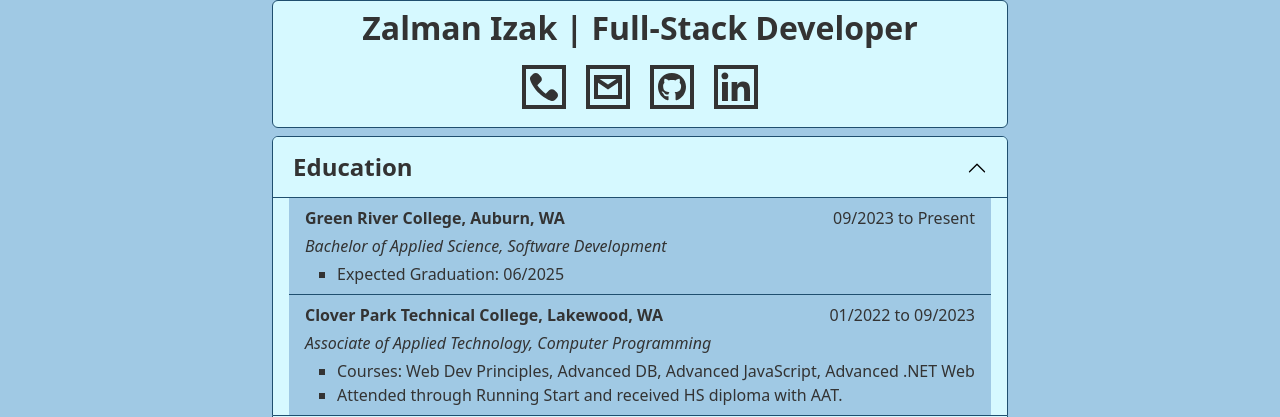
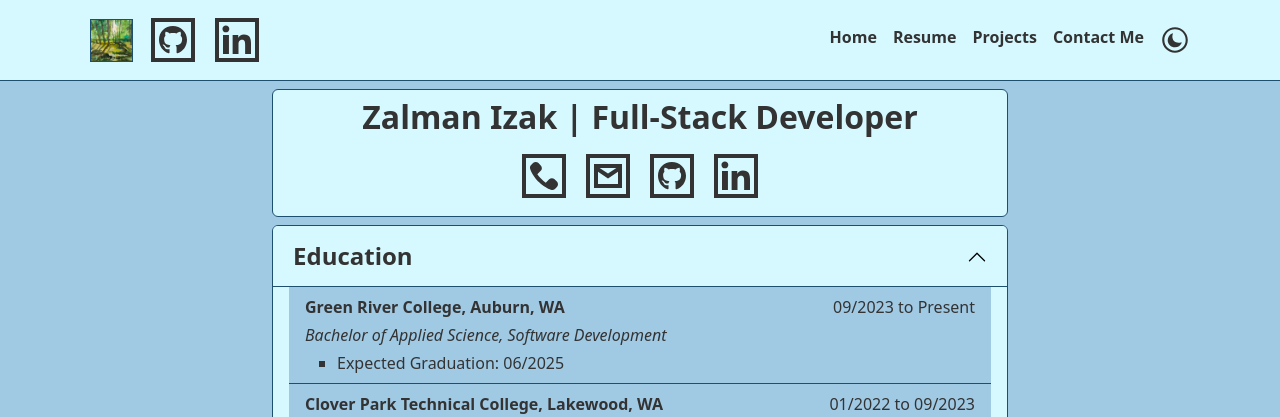
Before and after one commit to theZalmanian/Fall2023-SDEV305-TheZalmanian, a PHP site: page /portfolio/resume.php in a window 1280 px wide. Shown: the top 417 px of the page. Run offline with PHP 8.4, Linux system fonts and the light colour scheme.

Commit message:
Moved navigation over to navigation.php - Linked to new navigation in the .php files

```diff
--- /dev/null
+++ b/layouts/navigation.php
@@ -0,0 +1,47 @@
+<nav class="navbar sticky-top navbar-expand-md mb-2 border-bottom">
+    <div class="container">
+        <div class="d-flex justify-content-center align-items-center">
+            <img class="mx-2 border" src="/images/theZalmanian.jpg" height="43" alt="A forest with light streaming through">
+            <a class="icon" href="https://github.com/thezalmanian" aria-label="GitHub">
+                <svg viewBox="0 0 32 32" xmlns="http://www.w3.org/2000/svg">
+                    <path d="M 5 5 L 5 27 L 27 27 L 27 5 Z M 7 7 L 25 7 L 25 25 L 7 25 z" />
+                    <path d="M 15.908203 9 C 11.989203 9 9 11.974766 9 15.884766 C 9 19.017766 10.967203 21.699578 13.783203 22.642578 C 14.148203 22.706578 14.275391 22.482781 14.275391 22.300781 C 14.275391 22.126781 14.267578 21.159453 14.267578 20.564453 C 14.267578 20.564453 12.283094 20.991656 11.871094 19.722656 C 11.871094 19.722656 11.547891 18.905406 11.087891 18.691406 C 11.087891 18.691406 10.444766 18.247859 11.134766 18.255859 C 11.134766 18.255859 11.833656 18.312328 12.222656 18.986328 C 12.840656 20.081328 13.878203 19.762078 14.283203 19.580078 C 14.346203 19.128078 14.530328 18.810906 14.736328 18.628906 C 13.157328 18.454906 11.5625 18.224719 11.5625 15.511719 C 11.5625 14.733719 11.776516 14.345703 12.228516 13.845703 C 12.156516 13.662703 11.911781 12.901781 12.300781 11.925781 C 12.895781 11.742781 14.251953 12.6875 14.251953 12.6875 C 14.814953 12.5365 15.424344 12.449219 16.027344 12.449219 C 16.630344 12.449219 17.241688 12.5365 17.804688 12.6875 C 17.804688 12.6875 19.160859 11.743781 19.755859 11.925781 C 20.143859 12.909781 19.897172 13.663703 19.826172 13.845703 C 20.278172 14.345703 20.556641 14.734719 20.556641 15.511719 C 20.556641 18.239719 18.8905 18.454906 17.3125 18.628906 C 17.5745 18.850906 17.796875 19.2715 17.796875 19.9375 C 17.796875 20.8895 17.789062 22.072734 17.789062 22.302734 C 17.789063 22.484734 17.916438 22.705578 18.273438 22.642578 C 21.088437 21.698578 23 19.017766 23 15.884766 C 23 11.974766 19.827203 9 15.908203 9 z">
+                    </path>
+                </svg>
+            </a>
+            <a class="icon" href="https://www.linkedin.com/in/zalman-izak/" aria-label="LinkedIn">
+                <svg viewBox="0 0 32 32" xmlns="http://www.w3.org/2000/svg">
+                    <path d="M 5 5 L 5 27 L 27 27 L 27 5 Z M 7 7 L 25 7 L 25 25 L 7 25 z" />
+                    <path d="M 10.4375 8.71875 C 9.488281 8.71875 8.71875 9.488281 8.71875 10.4375 C 8.71875 11.386719 9.488281 12.15625 10.4375 12.15625 C 11.386719 12.15625 12.15625 11.386719 12.15625 10.4375 C 12.15625 9.488281 11.386719 8.71875 10.4375 8.71875 z M 19.46875 13.28125 C 18.035156 13.28125 17.082031 14.066406 16.6875 14.8125 L 16.625 14.8125 L 16.625 13.5 L 13.8125 13.5 L 13.8125 23 L 16.75 23 L 16.75 18.3125 C 16.75 17.074219 16.996094 15.875 18.53125 15.875 C 20.042969 15.875 20.0625 17.273438 20.0625 18.375 L 20.0625 23 L 23 23 L 23 17.78125 C 23 15.226563 22.457031 13.28125 19.46875 13.28125 z M 9 13.5 L 9 23 L 11.96875 23 L 11.96875 13.5 z">
+                    </path>
+                </svg>
+            </a>
+        </div>
+        <button class="navbar-toggler" type="button" data-bs-toggle="collapse" data-bs-target="#navbar-nav"
+                aria-controls="navbar-nav" aria-expanded="false" aria-label="Toggle navigation">
+            <span class="navbar-toggler-icon"></span>
+        </button>
+        <div class="collapse navbar-collapse flex-row-reverse" id="navbar-nav">
+            <div class="navbar-nav">
+                <a class="nav-link" href="/index.html">
+                    Home
+                </a>
+                <a class="nav-link" href="/portfolio/resume.php">
+                    Resume
+                </a>
+                <a class="nav-link" href="/portfolio/projects.php">
+                    Projects
+                </a>
+                <a class="nav-link" href="/portfolio/contact.php">
+                    Contact Me
+                </a>
+                <a class="nav-link" id="theme-switcher">
+                    <svg viewBox="0 0 56 56" xmlns="http://www.w3.org/2000/svg">
+                        <path id="theme-icon" d="M 27.9999 51.9063 C 41.0546 51.9063 51.9063 41.0781 51.9063 28 C 51.9063 14.9453 41.0312 4.0937 27.9765 4.0937 C 14.8983 4.0937 4.0937 14.9453 4.0937 28 C 4.0937 41.0781 14.9218 51.9063 27.9999 51.9063 Z M 27.9999 47.9219 C 16.9374 47.9219 8.1014 39.0625 8.1014 28 C 8.1014 16.9609 16.9140 8.0781 27.9765 8.0781 C 39.0155 8.0781 47.8983 16.9609 47.9219 28 C 47.9454 39.0625 39.0390 47.9219 27.9999 47.9219 Z M 34.7030 33.2031 C 27.6014 33.2031 23.0546 28.75 23.0546 21.6484 C 23.0546 20.1719 23.4530 18.0859 23.8749 16.9844 C 23.9921 16.6797 24.0155 16.4922 24.0155 16.3750 C 24.0155 16.0234 23.7343 15.6250 23.2421 15.6250 C 23.0780 15.6250 22.7968 15.6484 22.4921 15.7656 C 17.6405 17.6875 14.3827 22.9375 14.3827 28.4453 C 14.3827 36.1563 20.2655 41.6641 27.9765 41.6641 C 33.6014 41.6641 38.4530 38.1953 40.1405 33.9531 C 40.2577 33.6484 40.2812 33.3437 40.2812 33.25 C 40.2812 32.7578 39.8827 32.4297 39.5077 32.4297 C 39.3671 32.4297 39.2030 32.4531 38.9452 32.5234 C 37.9609 32.8750 36.3202 33.2031 34.7030 33.2031 Z">
+                        </path>
+                    </svg>
+                </a>
+            </div>
+        </div>
+    </div>
+</nav>
--- a/portfolio/contact.php
+++ b/portfolio/contact.php
@@ -14,6 +14,7 @@
     <script type="module" src="/js/theme-switcher.js"></script>
 </head>
 <body>
+    <?php require "../layouts/navigation.php"; ?>
     <main class="container">
         <div class="row">
             <div class="col-md-2 col-lg-3">
--- a/portfolio/projects.php
+++ b/portfolio/projects.php
@@ -14,6 +14,7 @@
     <script type="module" src="/js/theme-switcher.js"></script>
 </head>
 <body>
+    <?php require "../layouts/navigation.php"; ?>
     <main class="container">
         <div class="row">
             <div class="col-md-1 col-lg-2">
--- a/portfolio/resume.php
+++ b/portfolio/resume.php
@@ -14,6 +14,7 @@
     <script type="module" src="/js/theme-switcher.js"></script>
 </head>
 <body>
+    <?php require "../layouts/navigation.php"; ?>
     <main class="container">
         <div class="row">
             <div class="col-md-1 col-lg-2">
```
